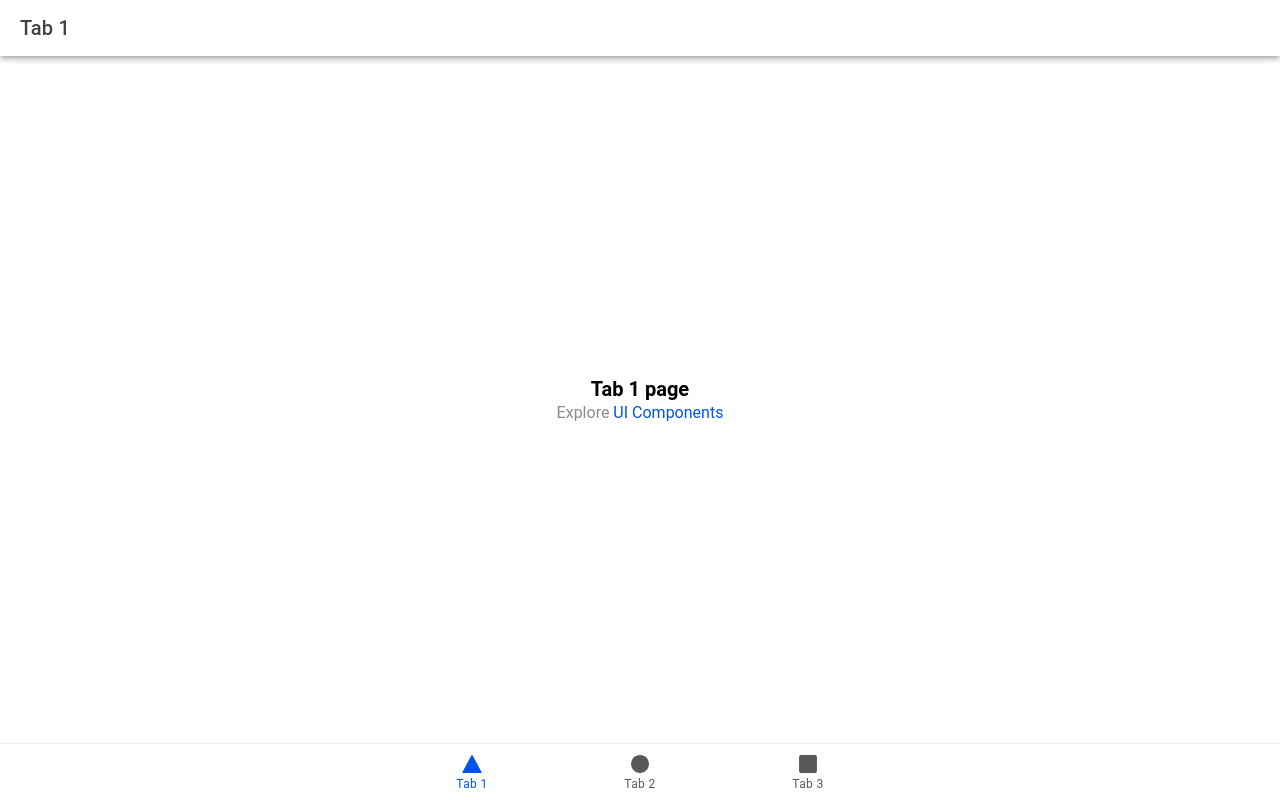
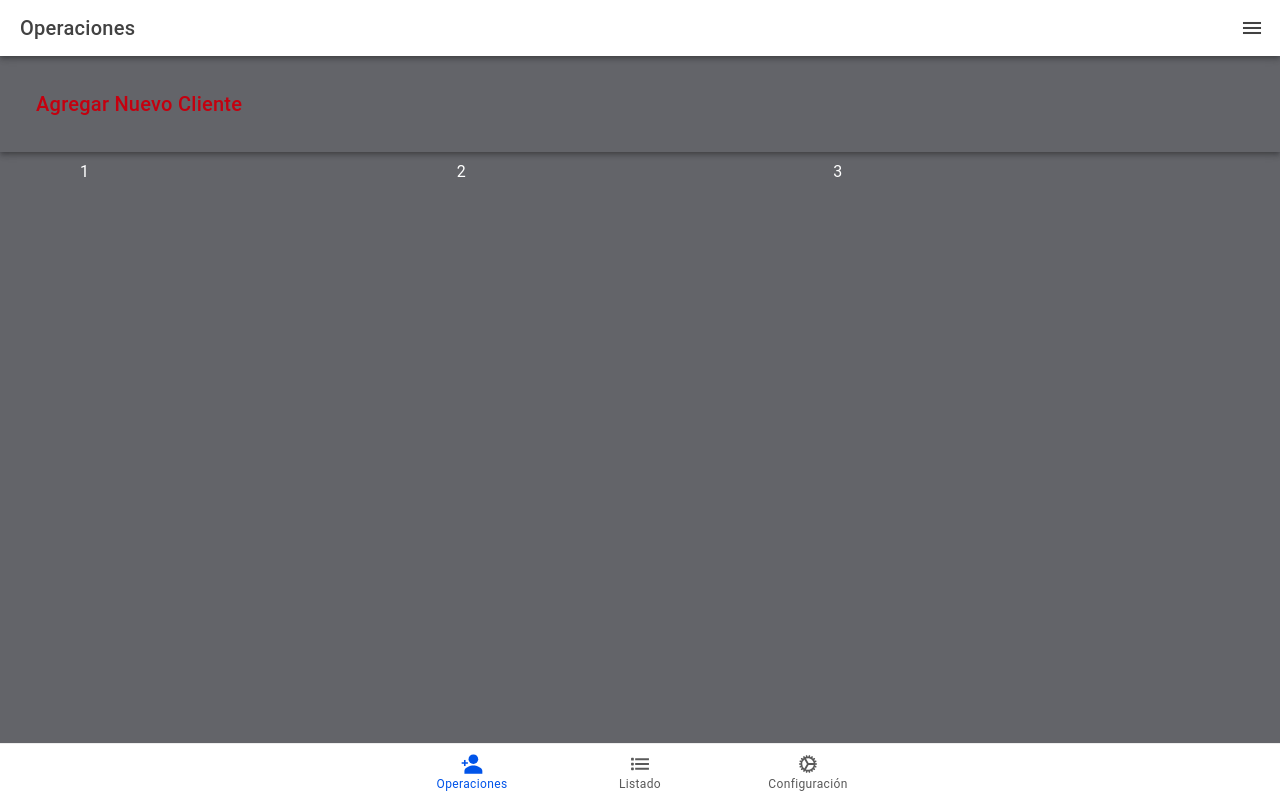
Before and after one commit to PushoDev/gest-rem, a React (Vite) app: page /tab1 in a window 1280 px wide. Built offline with nearby package versions, Linux system fonts and the light colour scheme.

Commit message:
Primeros Pasos

```diff
--- a/index.html
+++ b/index.html
@@ -2,7 +2,7 @@
 <html lang="en">
   <head>
     <meta charset="utf-8" />
-    <title>Ionic App</title>
+    <title>GestRem</title>
 
     <base href="/" />
 
--- a/src/App.tsx
+++ b/src/App.tsx
@@ -10,26 +10,26 @@ import {
   setupIonicReact
 } from '@ionic/react';
 import { IonReactRouter } from '@ionic/react-router';
-import { ellipse, square, triangle } from 'ionicons/icons';
-import Tab1 from './pages/Tab1';
-import Tab2 from './pages/Tab2';
-import Tab3 from './pages/Tab3';
+import { cogSharp, listSharp, personAddSharp } from "ionicons/icons";
+import Tab1 from "./pages/Tab1";
+import Tab2 from "./pages/Tab2";
+import Tab3 from "./pages/Tab3";
 
 /* Core CSS required for Ionic components to work properly */
-import '@ionic/react/css/core.css';
+import "@ionic/react/css/core.css";
 
 /* Basic CSS for apps built with Ionic */
-import '@ionic/react/css/normalize.css';
-import '@ionic/react/css/structure.css';
-import '@ionic/react/css/typography.css';
+import "@ionic/react/css/normalize.css";
+import "@ionic/react/css/structure.css";
+import "@ionic/react/css/typography.css";
 
 /* Optional CSS utils that can be commented out */
-import '@ionic/react/css/padding.css';
-import '@ionic/react/css/float-elements.css';
-import '@ionic/react/css/text-alignment.css';
-import '@ionic/react/css/text-transformation.css';
-import '@ionic/react/css/flex-utils.css';
-import '@ionic/react/css/display.css';
+import "@ionic/react/css/padding.css";
+import "@ionic/react/css/float-elements.css";
+import "@ionic/react/css/text-alignment.css";
+import "@ionic/react/css/text-transformation.css";
+import "@ionic/react/css/flex-utils.css";
+import "@ionic/react/css/display.css";
 
 /**
  * Ionic Dark Mode
@@ -40,10 +40,10 @@ import '@ionic/react/css/display.css';
 
 /* import '@ionic/react/css/palettes/dark.always.css'; */
 /* import '@ionic/react/css/palettes/dark.class.css'; */
-import '@ionic/react/css/palettes/dark.system.css';
+import "@ionic/react/css/palettes/dark.system.css";
 
 /* Theme variables */
-import './theme/variables.css';
+import "./theme/variables.css";
 
 setupIonicReact();
 
@@ -67,16 +67,16 @@ const App: React.FC = () => (
         </IonRouterOutlet>
         <IonTabBar slot="bottom">
           <IonTabButton tab="tab1" href="/tab1">
-            <IonIcon aria-hidden="true" icon={triangle} />
-            <IonLabel>Tab 1</IonLabel>
+            <IonIcon aria-hidden="true" icon={personAddSharp} />
+            <IonLabel>Operaciones</IonLabel>
           </IonTabButton>
           <IonTabButton tab="tab2" href="/tab2">
-            <IonIcon aria-hidden="true" icon={ellipse} />
-            <IonLabel>Tab 2</IonLabel>
+            <IonIcon aria-hidden="true" icon={listSharp} />
+            <IonLabel>Listado</IonLabel>
           </IonTabButton>
           <IonTabButton tab="tab3" href="/tab3">
-            <IonIcon aria-hidden="true" icon={square} />
-            <IonLabel>Tab 3</IonLabel>
+            <IonIcon aria-hidden="true" icon={cogSharp} />
+            <IonLabel>Configuración</IonLabel>
           </IonTabButton>
         </IonTabBar>
       </IonTabs>
--- a/src/pages/Tab1.tsx
+++ b/src/pages/Tab1.tsx
@@ -1,22 +1,43 @@
-import { IonContent, IonHeader, IonPage, IonTitle, IonToolbar } from '@ionic/react';
-import ExploreContainer from '../components/ExploreContainer';
-import './Tab1.css';
+import {
+  IonContent,
+  IonHeader,
+  IonPage,
+  IonTitle,
+  IonToolbar,
+  IonCol,
+  IonGrid,
+  IonRow,
+  IonButtons,
+  IonMenuButton,
+} from "@ionic/react";
+import "./Tab1.css";
+
+import { personAddSharp } from "ionicons/icons";
 
 const Tab1: React.FC = () => {
   return (
     <IonPage>
       <IonHeader>
         <IonToolbar>
-          <IonTitle>Tab 1</IonTitle>
+          <IonButtons slot="end">
+            <IonMenuButton autoHide={false}></IonMenuButton>
+          </IonButtons>
+          <IonTitle>Operaciones</IonTitle>
         </IonToolbar>
       </IonHeader>
-      <IonContent fullscreen>
-        <IonHeader collapse="condense">
-          <IonToolbar>
-            <IonTitle size="large">Tab 1</IonTitle>
-          </IonToolbar>
+      <IonContent color="medium" fullscreen>
+        <IonHeader className="ion-padding">
+          <IonTitle color="danger">
+            <p>Agregar Nuevo Cliente</p>
+          </IonTitle>
         </IonHeader>
-        <ExploreContainer name="Tab 1 page" />
+        <IonGrid fixed={true}>
+          <IonRow>
+            <IonCol>1</IonCol>
+            <IonCol>2</IonCol>
+            <IonCol>3</IonCol>
+          </IonRow>
+        </IonGrid>
       </IonContent>
     </IonPage>
   );
```
Also changed, not shown: src/services/store.tsx (added).
